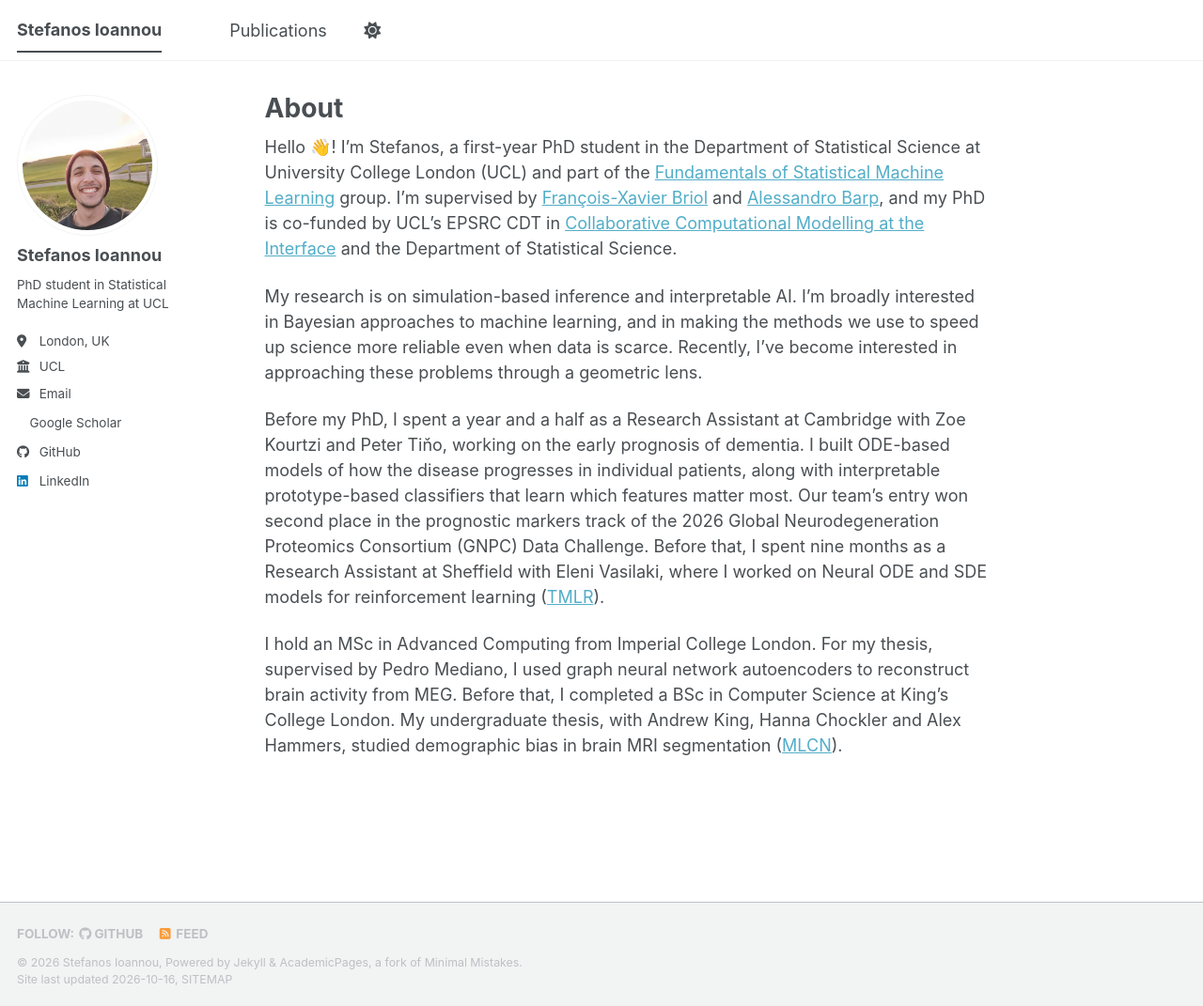
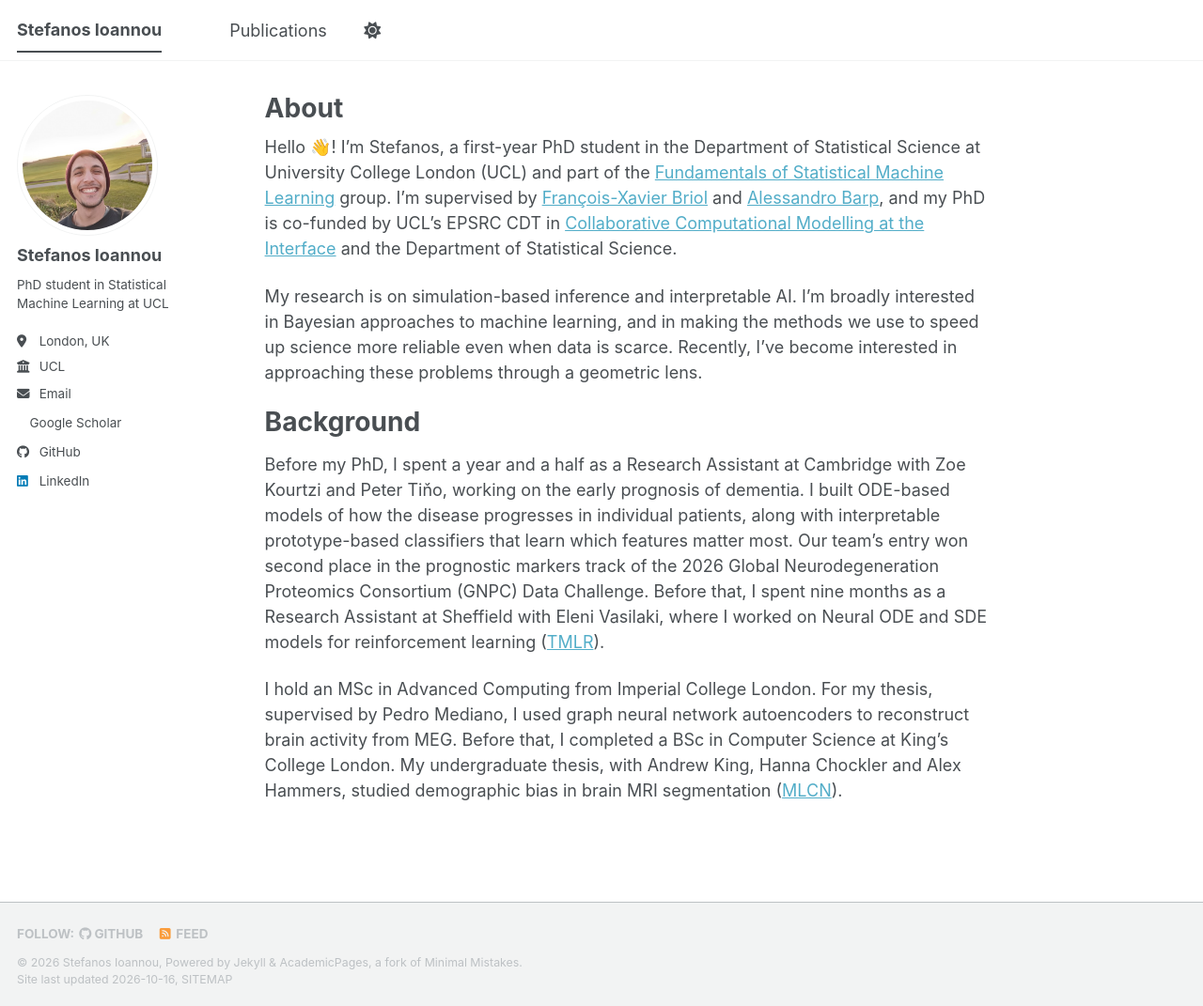
Before and after one commit to stefanosIoannou/stefanosioannou.github.io, a Jekyll site: the page built from _pages/about.md, in a window 1280 px wide and 1071 px high. Shown: the whole window at 94% size. Built offline with Jekyll 4.4.1, drawn with Linux system fonts in a browser that asks for light colours; a style sheet for code colours, icons or effects is not loaded.

Commit message:
add heading

```diff
--- a/_pages/about.md
+++ b/_pages/about.md
@@ -11,6 +11,8 @@ Hello 👋! I'm Stefanos, a first-year PhD student in the Department of Statisti
 
 My research is on simulation-based inference and interpretable AI. I'm broadly interested in Bayesian approaches to machine learning, and in making the methods we use to speed up science more reliable even when data is scarce. Recently, I've become interested in approaching these problems through a geometric lens.
 
+# Background
+
 Before my PhD, I spent a year and a half as a Research Assistant at Cambridge with Zoe Kourtzi and Peter Tiňo, working on the early prognosis of dementia. I built ODE-based models of how the disease progresses in individual patients, along with interpretable prototype-based classifiers that learn which features matter most. Our team's entry won second place in the prognostic markers track of the 2026 Global Neurodegeneration Proteomics Consortium (GNPC) Data Challenge. Before that, I spent nine months as a Research Assistant at Sheffield with Eleni Vasilaki, where I worked on Neural ODE and SDE models for reinforcement learning ([TMLR](https://openreview.net/forum?id=T6OrPlyPV4)).
 
 I hold an MSc in Advanced Computing from Imperial College London. For my thesis, supervised by Pedro Mediano, I used graph neural network autoencoders to reconstruct brain activity from MEG. Before that, I completed a BSc in Computer Science at King's College London. My undergraduate thesis, with Andrew King, Hanna Chockler and Alex Hammers, studied demographic bias in brain MRI segmentation ([MLCN](https://link.springer.com/chapter/10.1007/978-3-031-17899-3_2)).
```
